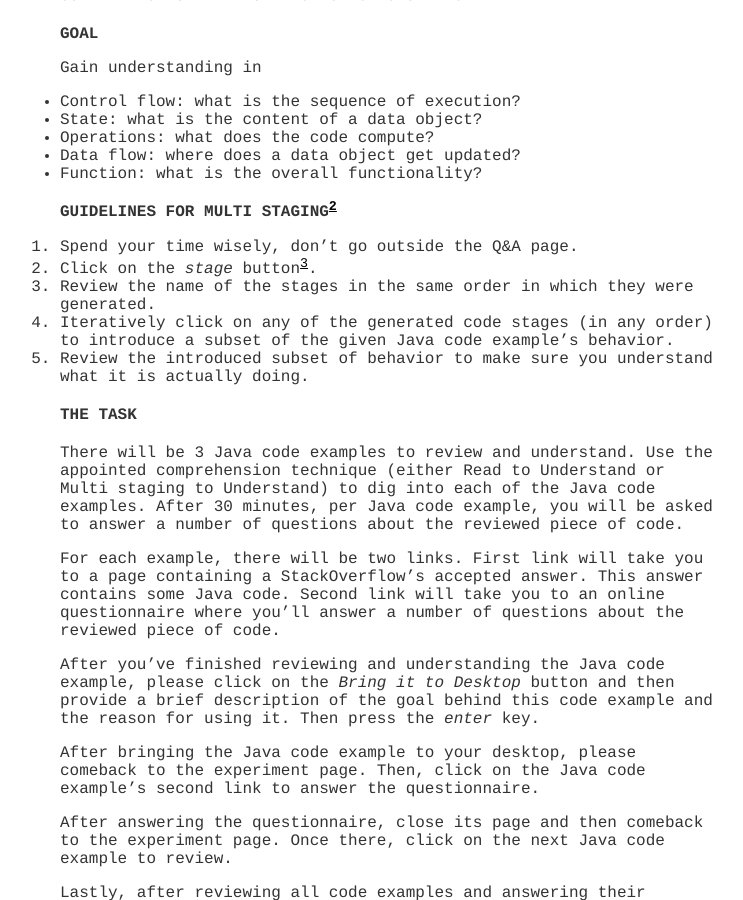
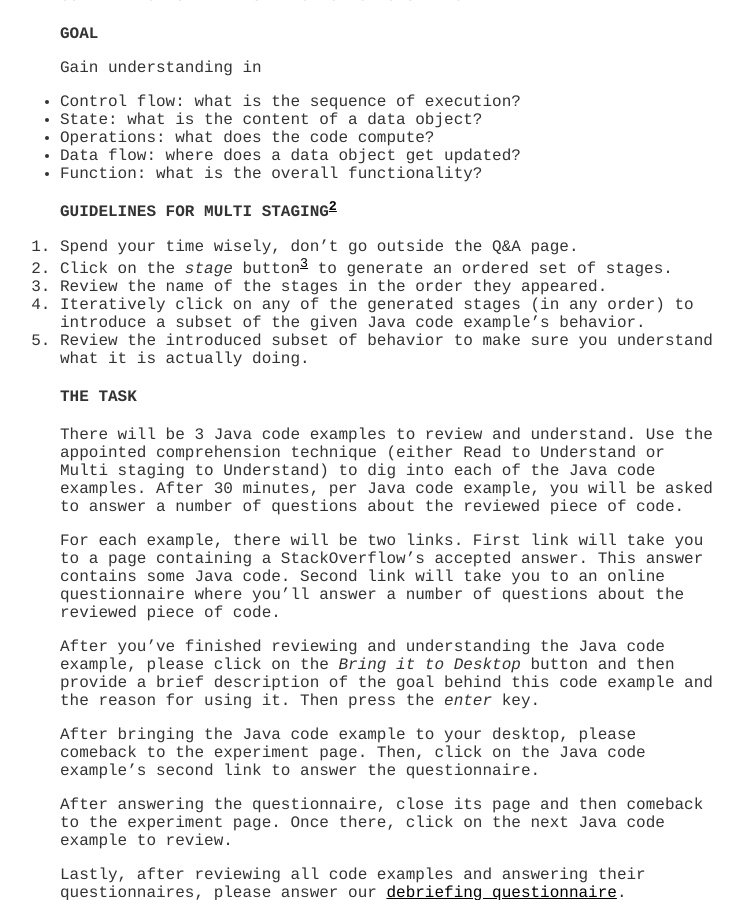
Before and after one commit to hsanchez/hsanchez.github.io, a Jekyll site: the page built from posts/thesiswork/tools/_posts/2015-01-28-violette-multistage.md, in a window 1280 px wide and 900 px high, scrolled down 471 px. Shown: the whole window, without its empty margins (250-993 px from the left). Built offline with Jekyll 4.4.1, drawn with Linux system fonts in a browser that asks for light colours; Markdown is read by kramdown in place of the engine named in the settings.

Commit message:
another last update

```diff
--- a/posts/thesiswork/tools/_posts/2015-01-28-violette-multistage.md
+++ b/posts/thesiswork/tools/_posts/2015-01-28-violette-multistage.md
@@ -33,9 +33,9 @@ Gain understanding in
 ## GUIDELINES FOR MULTI STAGING[^2]
 
 1. Spend your time wisely, don't go outside the Q&A page.
-2. Click on the *stage* button[^3].
-3. Review the name of the stages in the same order in which they were generated.
-3. Iteratively click on any of the generated code stages (in any order) to introduce a subset of the given Java code example’s behavior.
+2. Click on the *stage* button[^3] to generate an ordered set of stages.
+3. Review the name of the stages in the order they appeared.
+3. Iteratively click on any of the generated stages (in any order) to introduce a subset of the given Java code example’s behavior.
 4. Review the introduced subset of behavior to make sure you understand what it is actually doing.
 
 
```
